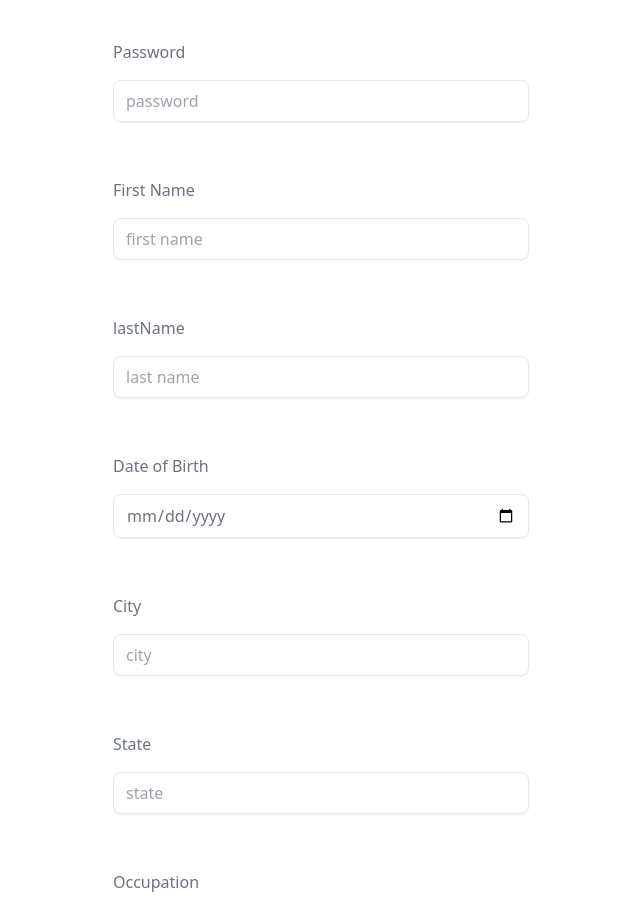
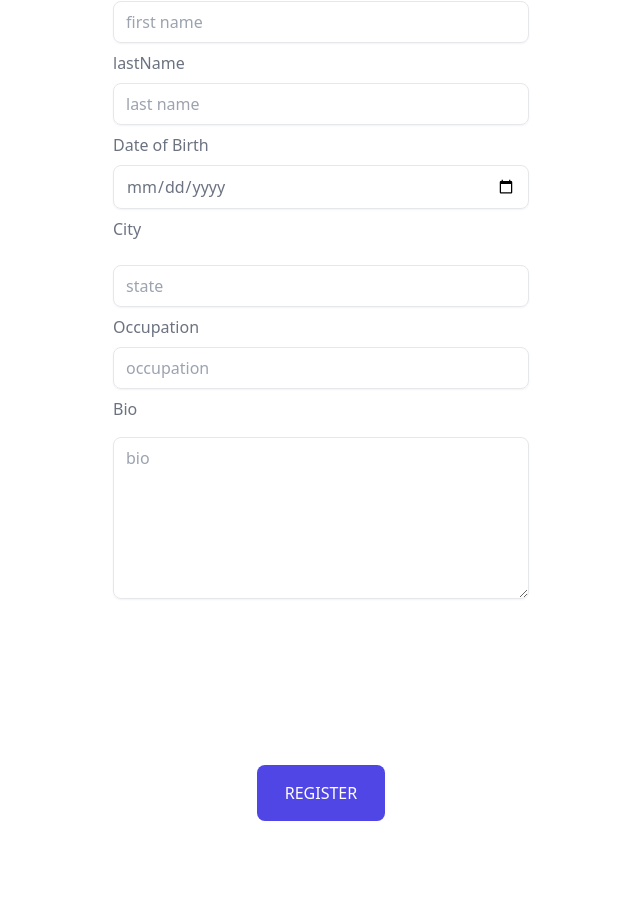
Before and after one commit to SafeForum/FE, a React (Create React App) app: page /register in a window 1280 px wide. Shown: the part 475-1384 px from the top of the page, without its empty margins (319-959 px from the left). After the commit the page ends 1296 px from the top, so only its background shows below. Built offline with nearby package versions, Linux system fonts and the light colour scheme; a web font is replaced by a local one.

Commit message:
form done

```diff
--- a/src/components/Loading.jsx
+++ b/src/components/Loading.jsx
@@ -1,5 +1,5 @@
 import React from 'react'
-import { Audio } from  'react-loader-spinner'
+import { Audio } from 'react-loader-spinner'
 const Loading = () => {
   return (
     <div align="center">
--- a/src/components/LoginSpinner.js
+++ b/src/components/LoginSpinner.js
@@ -3,7 +3,7 @@ import { BallTriangle } from  'react-loader-spinner'
 
 const LoginSpinner = () => {
   return (
-    <div align="center">
+    <div align="centery">
         <BallTriangle
             height="80"
             width="80"
--- a/src/pages/register.js
+++ b/src/pages/register.js
@@ -86,16 +86,11 @@ const Register = (props) => {
 
   return (
     <>
-
-      <img
-        src="https://floatui.com/logo.svg"
-        width={150}
-        className="mx-auto"
-        alt="logo"
-      />
-      <div className=" mb-40 text-center font-semibold font-serif mt-4">REGISTER</div>
+      <div className=" mb-40 text-center font-semibold font-serif mt-4">
+        REGISTER
+      </div>
       <form onSubmit={onSubmit}>
-        <div className="max-w-md px-4 mx-auto mt-12">
+        <div className="max-w-md px-4 mx-auto">
           <label htmlFor="email" className="block py-2 text-gray-500">
             Email
           </label>
@@ -109,13 +104,13 @@ const Register = (props) => {
             onChange={onChange}
           />
         </div>
-        <div className="max-w-md px-4 mx-auto mt-12">
+        <div className="max-w-md px-4 mx-auto ">
           <label htmlFor="password" className="block py-2 text-gray-500">
             Password
           </label>
           <input
             name="password"
-            type="text"
+            type="password"
             placeholder="password"
             id="password"
             className="w-full mt-2 px-3 py-2  bg-transparent outline-none border focus:border-indigo-600 shadow-sm rounded-lg"
@@ -123,37 +118,37 @@ const Register = (props) => {
             required
           />
         </div>
-        <div className="max-w-md px-4 mx-auto mt-12">
-          <label htmlFor="firstName" className="block py-2 text-gray-500">
+        <div className="max-w-md px-4 mx-auto">
+          <label htmlFor="first name" className="block py-2 text-gray-500">
             First Name
           </label>
           <input
-            name="firstName"
+            name="first name"
             type="text"
             placeholder="first name"
             id="firstName"
-            className="w-full mt-2 px-3 py-2 text-gray-500 bg-transparent outline-none border focus:border-indigo-600 shadow-sm rounded-lg"
+            className="w-full  px-3 py-2 text-gray-500 bg-transparent outline-none border focus:border-indigo-600 shadow-sm rounded-lg"
             onChange={onChange}
             required
           />
         </div>
-        <div className="max-w-md px-4 mx-auto mt-12">
+        <div className="max-w-md px-4 mx-auto">
           <label htmlFor="last name" className="block py-2 text-gray-500">
             lastName
           </label>
 
           <input
             type="text"
-            name="lastName"
+            name="last name"
             placeholder="last name"
-            id="lastName"
-            className="w-full mt-2 px-3 py-2 text-gray-500 bg-transparent outline-none border focus:border-indigo-600 shadow-sm rounded-lg"
+            id="last name"
+            className="w-full  px-3 py-2 text-gray-500 bg-transparent outline-none border focus:border-indigo-600 shadow-sm rounded-lg"
             onChange={onChange}
             required
           />
         </div>
 
-        <div className="max-w-md px-4 mx-auto mt-12">
+        <div className="max-w-md px-4 mx-auto">
           <label htmlFor="Date of Birth" className="block py-2 text-gray-500">
             Date of Birth
           </label>
@@ -163,43 +158,29 @@ const Register = (props) => {
             type="date"
             placeholder="date of birth"
             id="date of birth"
-            className="w-full mt-2 px-3 py-2 text-gray-500 bg-transparent outline-none border focus:border-indigo-600 shadow-sm rounded-lg"
+            className="w-full px-3 py-2 text-gray-500 bg-transparent outline-none border focus:border-indigo-600 shadow-sm rounded-lg"
             onChange={onChange}
             required
           />
         </div>
-        <div className="max-w-md px-4 mx-auto mt-12">
+        <div className="max-w-md px-4 mx-auto">
           <label htmlFor="city" className="block py-2 text-gray-500">
             City
           </label>
 
+         <label htmlFor="state" className="block py-2 text-gray-"></label>
           <input
-            name="city"
+            name="state"
             type="text"
-            placeholder="city"
-            id="city"
-            className="w-full mt-2 px-3 py-2 text-gray-500 bg-transparent outline-none border focus:border-indigo-600 shadow-sm rounded-lg"
+            placeholder="state"
+            id="state"
+            className="w-full  px-3 py-2 text-gray-500 bg-transparent outline-none border focus:border-indigo-600 shadow-sm rounded-lg"
             onChange={onChange}
             required
           />
         </div>
 
-        <div className="max-w-md px-4 mx-auto mt-12">
-          <label htmlFor="state" className="block py-2 text-gray-500">
-            State
-          </label>
-
-          <input
-            name="state"
-            type="text"
-            placeholder="state"
-            id="state"
-            className="w-full mt-2 px-3 py-2 text-gray-500 bg-transparent outline-none border focus:border-indigo-600 shadow-sm rounded-lg"
-            onChange={onChange}
-            required
-          />
-        </div>
-        <div className="max-w-md px-4 mx-auto mt-12">
+        <div className="max-w-md px-4 mx-auto ">
           <label htmlFor="occupation" className="block py-2 text-gray-500">
             Occupation
           </label>
@@ -209,31 +190,32 @@ const Register = (props) => {
             type="text"
             placeholder="occupation"
             id="occupation"
-            className="w-full mt-2 px-3 py-2 text-gray-500 bg-transparent outline-none border focus:border-indigo-600 shadow-sm rounded-lg"
+            className="w-full  px-3 py-2 text-gray-500 bg-transparent outline-none border focus:border-indigo-600 shadow-sm rounded-lg"
             onChange={onChange}
             required
           />
         </div>
-        <div className="max-w-md px-4 mx-auto mt-12">
+        <div className="max-w-md px-4 mx-auto">
           <label htmlFor="bio" className="block py-2 text-gray-500">
             Bio
           </label>
-
           <textarea
+            textarea=""
             name="bio"
-            type="text"
+            type="textarea"
             placeholder="bio"
             id="bio"
-            rows="4"
+            rows="6"
             col="50"
-            className="w-full mb-40 mt-2 px-3 py-2 text-gray-500 bg-transparent outline-none border focus:border-indigo-600 shadow-sm rounded-lg"
+            className="w-full mb-40 mt-2 px-3 py-2 text-gray-500
+          bg-transparent outline-none border focus:border-indigo-600 shadow-sm
+          rounded-lg"
             onChange={onChange}
             required
           />
         </div>
-
         <div className="flex justify-center">
-          <button className="mt-50 px-6 py-2 text-white duration-150 bg-indigo-600 rounded-lg hover:bg-indigo-700 active:shadow-lg">
+          <button className="px-7 py-4 text-white duration-150 bg-indigo-600 rounded-lg hover:bg-indigo-700 acrtive:shadow">
             REGISTER
           </button>
         </div>
```
Also changed, not shown: src/pages/login.js (+7 -13 lines). Lines whose indentation alone changed are shown as unchanged.
